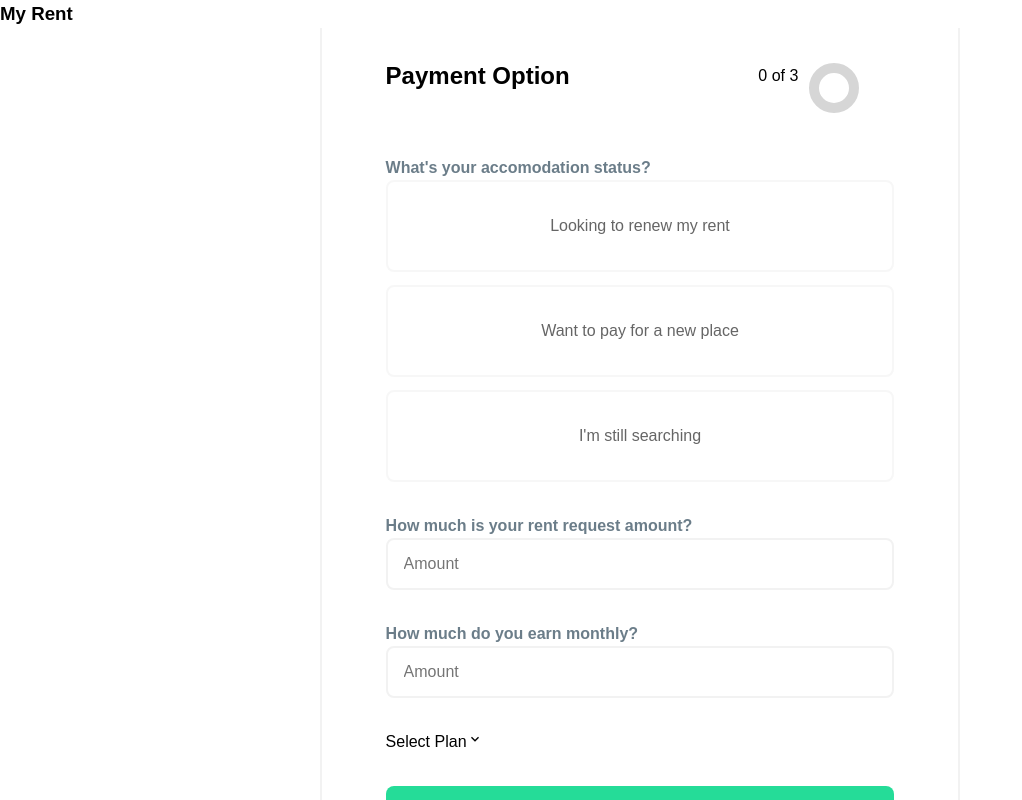
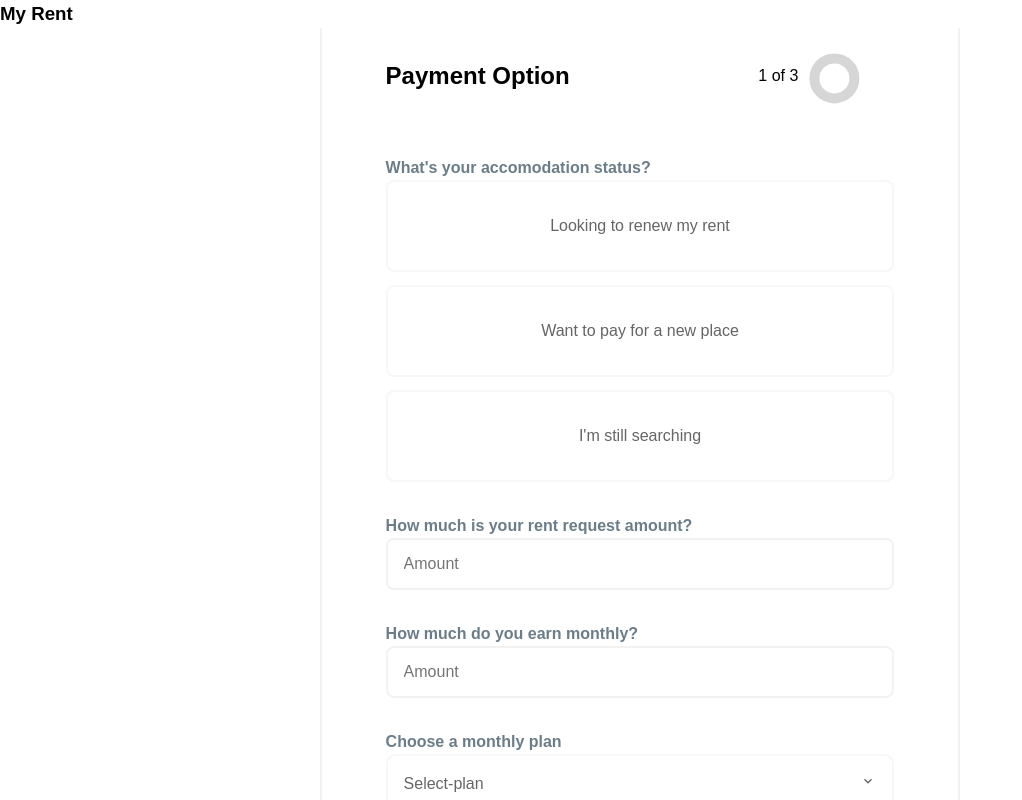
Before and after one commit to kayceeDev/kwaba, a Next.js app: page /payment in a window 1280 px wide. Shown: the top 800 px of the page, without its empty margins (0-1022 px from the left). Built offline with nearby package versions, Linux system fonts and the light colour scheme.

Commit message:
Add utility styles
Signed-off-by: kayceedev <Nwobodoe71@gmail.com>

```diff
--- a/components/Payment/paymentForm.tsx/monthlyOption.tsx
+++ b/components/Payment/paymentForm.tsx/monthlyOption.tsx
@@ -1,15 +1,21 @@
-import { createRef, useEffect, useRef, useState } from "react";
+import { useEffect, useRef, useState } from "react";
 import DropDown from "./dropdown";
 import {
   MdKeyboardArrowDown,
   MdKeyboardArrowRight,
   MdKeyboardArrowUp,
 } from "react-icons/md";
+import { DropDownWrapper } from "./FormStyles";
 
-const MonthlyOption = () => {
-  const [plan, setPlan] = useState("Select Plan");
+interface Iprops {
+  monthlyPlan?:string;
+  handleChange: React.MouseEventHandler<HTMLButtonElement>
+}
+
+const MonthlyOption = ({monthlyPlan, handleChange}:Iprops) => {
+  const [plan, setPlan] = useState("Select-plan");
   const [showDropDown, setShowDropDown] = useState(false);
-  const dropdownRef = createRef<HTMLDivElement>();
+  const dropdownRef = useRef<HTMLDivElement| null>(null);
 
   useEffect(() => {
     const handleClickOutside = (e: any) => {
@@ -22,21 +28,18 @@ const MonthlyOption = () => {
     return () => document.removeEventListener("mousedown", handleClickOutside);
   }, [dropdownRef]);
 
-  useEffect(() => {
-    if (dropdownRef.current !== null) {
-      // dropdownRef.current.textContent = plan;
-      console.log(plan);
-    }
-  }, [plan, dropdownRef]);
+
 
   return (
-    <div>
+    <DropDownWrapper>
+      <p className="text">Choose a monthly plan</p>
       <div
         className="current-plan"
         onClick={() => setShowDropDown(!showDropDown)}
         ref={dropdownRef}
       >
-        {plan}
+
+      {monthlyPlan && monthlyPlan?.length > 0 ? monthlyPlan : plan}
         {showDropDown ? (
           <span>
             <MdKeyboardArrowUp />
@@ -46,13 +49,13 @@ const MonthlyOption = () => {
             <MdKeyboardArrowDown />
           </span>
         )}
-      </div>
       {showDropDown && (
         <div className="drop-down">
-          <DropDown setPlan={setPlan} setShowDropDown={setShowDropDown} />
+          <DropDown handleChange={handleChange} setShowDropDown={setShowDropDown} />
         </div>
       )}
-    </div>
+      </div>
+    </DropDownWrapper>
   );
 };
 
--- a/components/utilityStyles.tsx
+++ b/components/utilityStyles.tsx
@@ -29,7 +29,7 @@ export const ProgressCircleWrapper = styled.div`
 
   .percentage {
     position: relative;
-    width: 100%;
+    width: 80%;
     height: 100%;
     transform: rotate(270deg);
 
--- /dev/null
+++ b/pages/_document.tsx
@@ -0,0 +1,30 @@
+import Document from 'next/document'
+import { ServerStyleSheet } from 'styled-components'
+
+export default class MyDocument extends Document {
+  static async getInitialProps(ctx) {
+    const sheet = new ServerStyleSheet()
+    const originalRenderPage = ctx.renderPage
+
+    try {
+      ctx.renderPage = () =>
+        originalRenderPage({
+          enhanceApp: (App) => (props) =>
+            sheet.collectStyles(<App {...props} />),
+        })
+
+      const initialProps = await Document.getInitialProps(ctx)
+      return {
+        ...initialProps,
+        styles: (
+          <>
+            {initialProps.styles}
+            {sheet.getStyleElement()}
+          </>
+        ),
+      }
+    } finally {
+      sheet.seal()
+    }
+  }
+}
--- a/pages/payment/index.tsx
+++ b/pages/payment/index.tsx
@@ -1,14 +1,21 @@
 import { useState } from "react";
 import UtilityButton from "../../components/Button";
+import PageLayout from "../../components/layouts/layout";
 import AccomodationStatus from "../../components/Payment/paymentForm.tsx/accomodationStatus";
 import InputComponent from "../../components/Payment/paymentForm.tsx/input";
 import MonthlyOption from "../../components/Payment/paymentForm.tsx/monthlyOption";
 import ProgressCircle from "../../components/progressCircle";
-import { Form,FormContainer } from "./styles";
 
 const PaymentPortal = () => {
-    const [progressState, setProgressState] = useState(0);
+  const [progressState, setProgressState] = useState(1);
   const [progress, setProgress] = useState(3);
+
+  const [data, setData] = useState({
+    accomodationStatus: "",
+    requestAmount: "",
+    earningAmount: "",
+    monthlyPlan: "",
+  });
 
   // const handleStatusClick = (id: string, status: string) => {
   //     setIsActive(id);
@@ -19,31 +26,44 @@ const PaymentPortal = () => {
   //       setIsStatusClicked(1);
   //     }
   //   };
+
+  const handleChange = (e:any) => {
+    e.preventDefault();
+    const { name, value } = e.target;
+    console.log(e.target)
+    setData({ ...data, [name]: value });
+  };
+
   return (
-    <>
-    <header className="header">
-        <h3>My Rent</h3>
-    </header>
-    <FormContainer>
-    <Form>
+    <PageLayout>
       <header className="form-header">
-            <h2>Payment Option</h2>
+        <h2 className="primary-color">Payment Option</h2>
         <div className="progress">
           <span>{progressState} of 3</span>
           <ProgressCircle percentage={progress} />
         </div>
       </header>
 
-        <AccomodationStatus/>
-        <InputComponent label="How much is your rent request amount?"/>
-        <InputComponent label="How much do you earn monthly?"/>
-        <MonthlyOption/>
+      <AccomodationStatus
+        accomodationStatus={data.accomodationStatus}
+        handleChange={handleChange}
+      />
+      <InputComponent
+        label="How much is your rent request amount?"
+        name="requestAmount"
+        amount={data.requestAmount}
+        handleChange={handleChange}
+      />
+      <InputComponent
+        label="How much do you earn monthly?"
+        amount={data.earningAmount}
+        name="earningAmount"
+        handleChange={handleChange}
+      />
+      <MonthlyOption monthlyPlan={data.monthlyPlan} handleChange={handleChange} />
       <UtilityButton color="green" text={true ? "loading..." : "next"} />
-        </Form>
+    </PageLayout>
+  );
+};
 
-    </FormContainer>
-    </>
-  )
-}
-
-export default PaymentPortal
+export default PaymentPortal;
```
Also changed, not shown: pages/approve/index.tsx (added, +20 -0 lines). Lines whose indentation alone changed are shown as unchanged.
